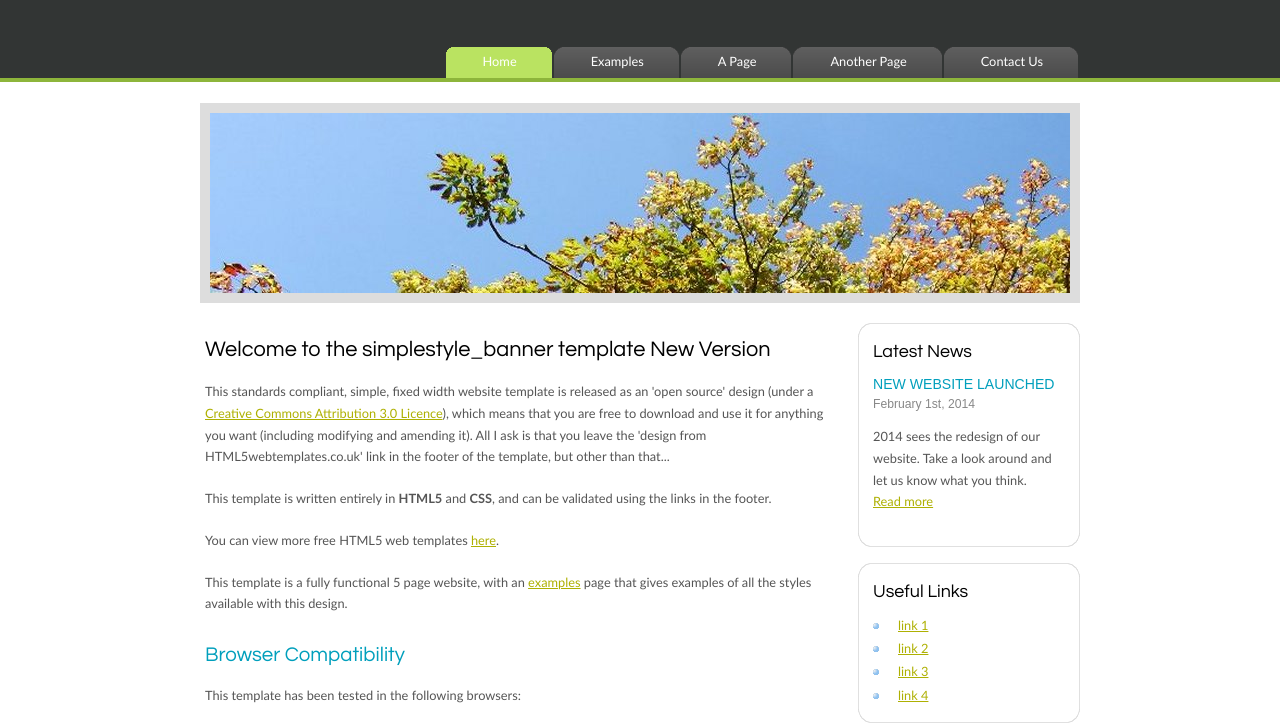
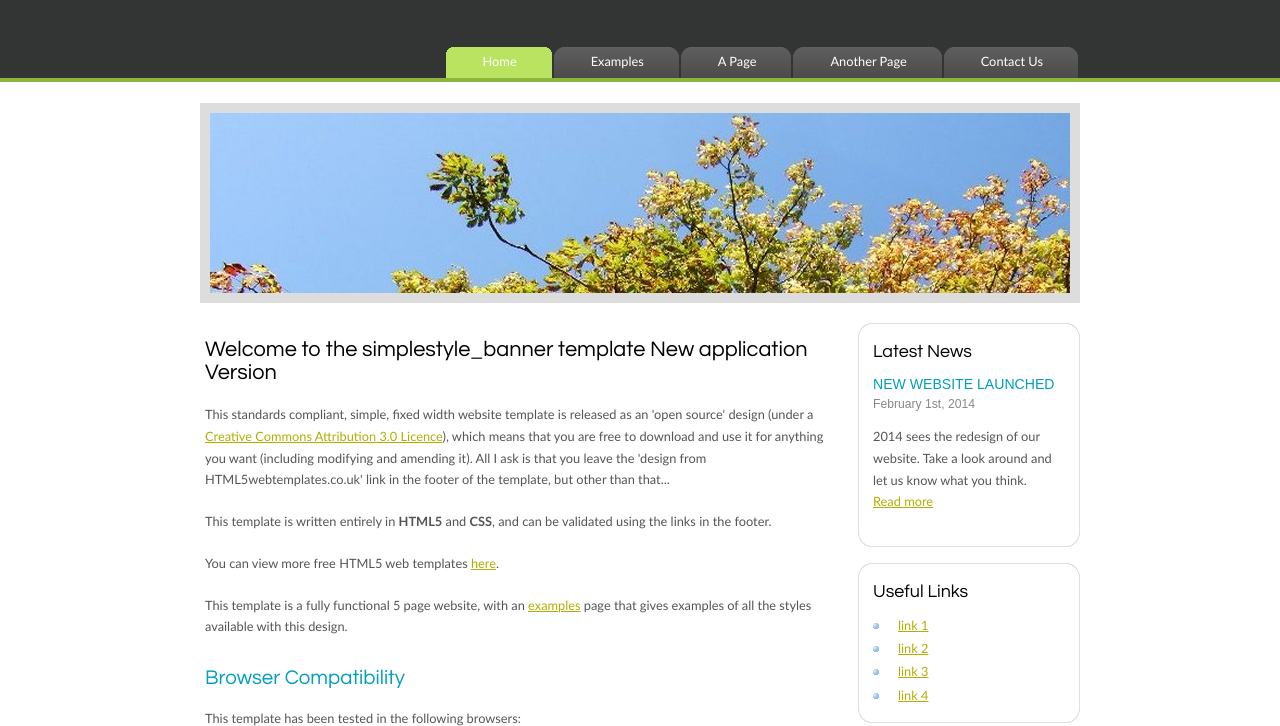
Before and after one commit to YaminiMandapati04/lab3, a plain HTML site: page mywebsite/index.html in a window 1280 px wide. Shown: the part 94-820 px from the top of the page. Drawn offline with Linux system fonts and the light colour scheme.

Commit message:
Update index.html

```diff
--- a/mywebsite/index.html
+++ b/mywebsite/index.html
@@ -74,7 +74,7 @@
       </div>
       <div id="content">
         <!-- insert the page content here -->
-        <h1>Welcome to the simplestyle_banner template New Version</h1>
+        <h1>Welcome to the simplestyle_banner template New application Version</h1>
         <p>This standards compliant, simple, fixed width website template is released as an 'open source' design (under a <a href="http://creativecommons.org/licenses/by/3.0">Creative Commons Attribution 3.0 Licence</a>), which means that you are free to download and use it for anything you want (including modifying and amending it). All I ask is that you leave the 'design from HTML5webtemplates.co.uk' link in the footer of the template, but other than that...</p>
         <p>This template is written entirely in <strong>HTML5</strong> and <strong>CSS</strong>, and can be validated using the links in the footer.</p>
         <p>You can view more free HTML5 web templates <a href="http://www.html5webtemplates.co.uk">here</a>.</p>
```
